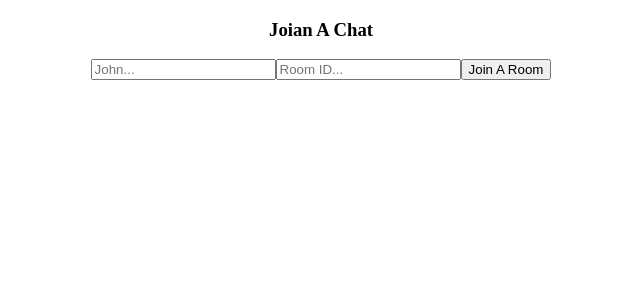
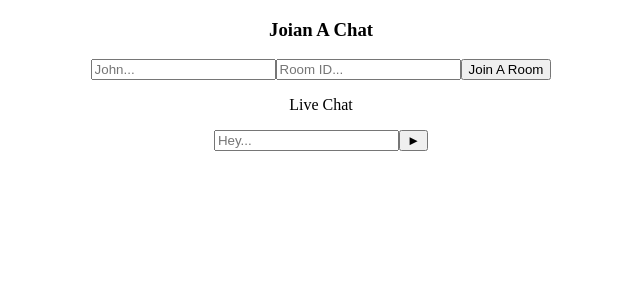
Before and after one commit to Hanszman/online-chat-frontend, a React (Create React App) app: page / in a window 1280 px wide. Shown: the top 300 px of the page, without its empty margins (319-959 px from the left). Built offline with nearby package versions, Linux system fonts and the light colour scheme; no server answers.

Commit message:
creating chat component

```diff
--- a/src/App.js
+++ b/src/App.js
@@ -1,6 +1,7 @@
 import { useState } from 'react';
 import io from 'socket.io-client';
 import './App.css';
+import Chat from './components/Chat';
 
 const socket = io.connect('http://localhost:3001');
 
@@ -26,6 +27,7 @@
         onChange={event => {setRoom(event.target.value)}}
       />
       <button onClick={joinRoom}>Join A Room</button>
+      <Chat socket={socket} username={username} room={room}></Chat>
     </div>
   );
 }
--- /dev/null
+++ b/src/components/Chat.js
@@ -0,0 +1,28 @@
+import React, { useState } from 'react';
+
+function Chat({socket, username, room}) {
+    const [currentMessage, setCurrentMessage] = useState('');
+    const sendMessage = () => {
+        if (currentMessage) {
+            const messageData = {};
+        }
+    }
+    return (
+        <div className="chat">
+            <div className="chat-header">
+                <p>Live Chat</p>
+            </div>
+            <div className="chat-body"></div>
+            <div className="chat-footer">
+                <input
+                    type="text"
+                    placeholder="Hey..."
+                    onChange={event => {setCurrentMessage(event.target.value)}}
+                />
+                <button>&#9658;</button>
+            </div>
+        </div>
+    );
+}
+
+export default Chat;
```
Also changed, not shown: 1 other file (tests, documents, lock files or other folders).
